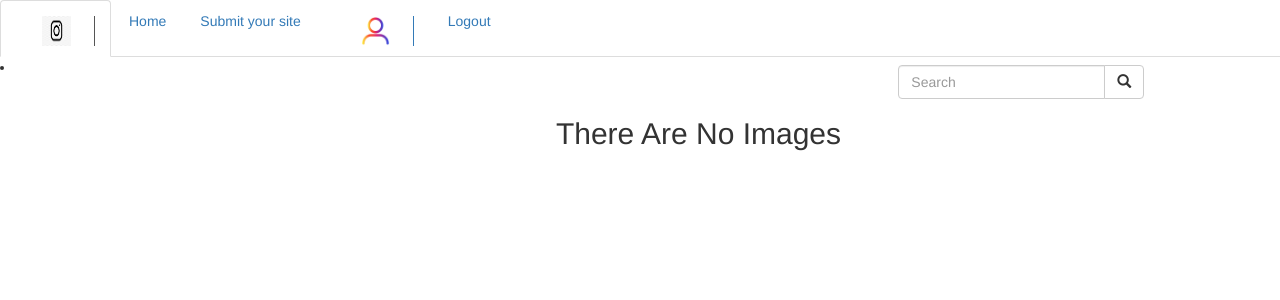
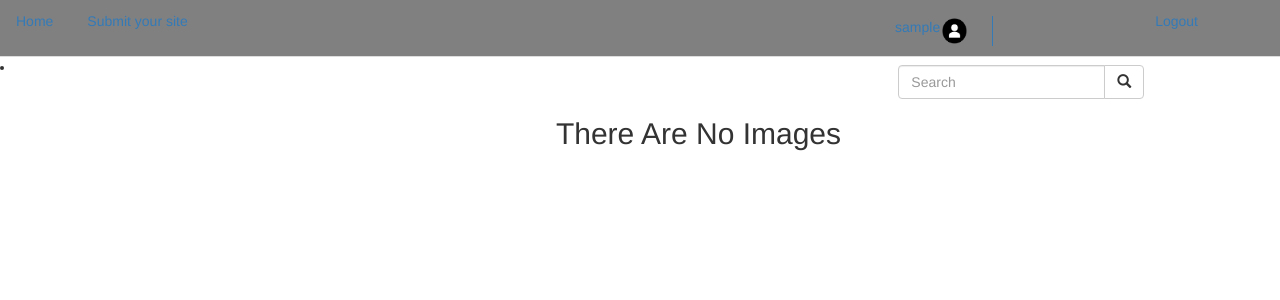
Before and after one commit to Magnific7/Awards, a Django app: page / in a window 1280 px wide. Shown: the top 300 px of the page. Run offline with Django 3.2, Linux system fonts and the light colour scheme; the visitor is signed in with stand-in values (Sample User, id 1); data that the repository does not hold is empty; some libraries are stand-ins or nearby versions.

Commit message:
all so far

```diff
--- a/insta/templates/all_images/image.html
+++ b/insta/templates/all_images/image.html
@@ -4,7 +4,8 @@
 
  <div class="container">
 
-   <div class="row">
+   <div class="row" style="background-color: rgb(66, 61, 61)">
+
 
      <img src="{{image.image.url}}"  class="img-responsive" alt="" style="width:500px;height:320px;margin-left: 0%;margin-top:15px;">
 <div style="display:flex">
--- a/insta/templates/navbar.html
+++ b/insta/templates/navbar.html
@@ -6,20 +6,20 @@
   <meta name="viewport" content="width=device-width, initial-scale=1">
 </head>
 <body>
-        <ul class="nav nav-tabs">
-                <li role="presentation" class="active"><a href="{% url 'home'%}"><img src="../../static/images/instagramicon.jpg" alt="instagram logo on nav-bar " style="width:53px; height:30px;margin-top:5px;margin-left:26px;border-right:1px solid;padding-right: 23px; "></a></li>
-                <li><a href="/">Home</a></li>
+        <ul class="nav nav-tabs" style="background-color: grey">
+                <li><a href="{% url 'home'%}">Home</a></li>
                 {% if user.is_authenticated %}
 
 
                 <li>
                   <a href="{% url 'new-image'%}">Submit your site</a>
                 </li>
-                <li>
-                    <a href="{%url 'profile' user.id %}"><img src="../../static/images/profile.png" alt="instagram logo on nav-bar " style="width:53px; height:30px;margin-top:5px;margin-left:26px;border-right:1px solid;padding-right: 23px; "></a>
+
+                  <li style="float:right;margin-right: 5%">
+                    <a href="/logout">Logout</a>
                   </li>
-                  <li>
-                    <a href="/logout">Logout</a>
+                  <li style="float:right;margin-right: 10%;">
+                    <a href="{%url 'profile' user.id %}">{{user.username}}<img src="../../static/images/profileee.png" alt="instagram logo on nav-bar " style="width:53px; height:30px;margin-top:5px;border-right:1px solid;padding-right: 23px; "></a>
                   </li>
               </ul>
             </li>
@@ -46,18 +46,7 @@
           </li>
         </div>
               </ul>
-              <!-- <div class="col-sm-4 col-md-4 navbar-right">
 
-        <form class="navbar-form" role="search" action="{% url 'search_results' %}">
-          <div class="input-group">
-            <input type="text" class="form-control" placeholder="Search " name="user">
-            <div class="input-group-btn">
-              <button class="btn btn-default" type="submit"><i class="glyphicon glyphicon-search"></i></button>
-            </div>
-          </div>
-
-        </form>
-      </div> -->
 
 </body>
 </html>
```
Also changed, not shown: static/images/profileee.png (added).
